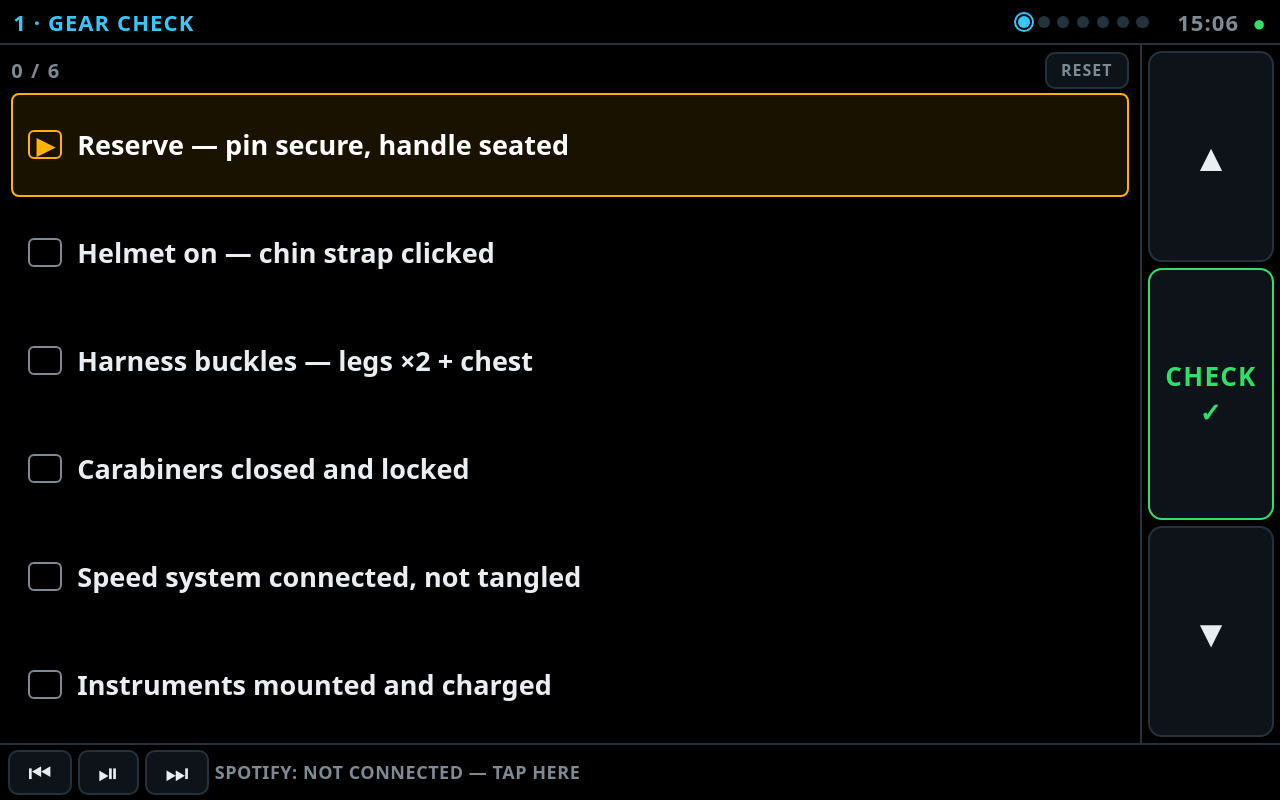
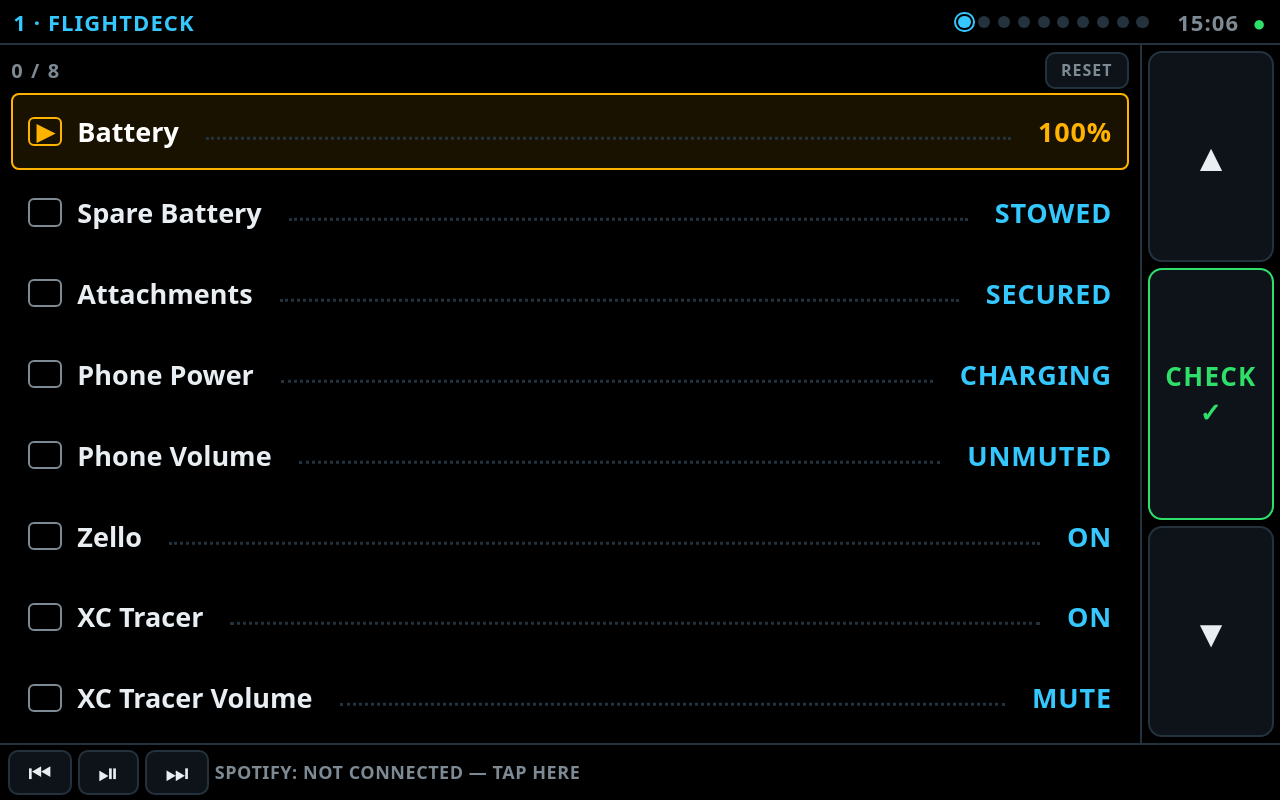
Before and after one commit to NitramEvad/checklist, a plain HTML site: page index.html in a window 1280 px wide. Drawn offline with Linux system fonts and the light colour scheme.

Commit message:
Replace checklists with real ones from spreadsheet; challenge-response rows
- Import the actual pre-flight checklist (FLIGHTDECK, X4, XCTRACK,
  HARNESS, HELMET, FINAL PREP/RE-CHECK) from the pilot's spreadsheet,
  split into 8 pages so every page stays big and readable in flight
- Items are now ["Challenge", "RESPONSE"] pairs rendered airline-style
  with a dotted leader and the expected state right-aligned (cyan ->
  amber when active -> green when checked); plain strings still work
- Bump service worker cache to pfc-v2 so cached clients pick this up

Co-Authored-By: Claude Opus 4.8 <noreply@anthropic.com>
Claude-Session: https://claude.ai/code/session_018MhJKBfoY2VepFBeydDwaS

```diff
--- a/css/style.css
+++ b/css/style.css
@@ -195,7 +195,26 @@ ul.cl li .lbl {
   white-space: nowrap;
   overflow: hidden;
   text-overflow: ellipsis;
+  flex-shrink: 1;
 }
+
+/* challenge–response layout: Challenge ········ RESPONSE */
+ul.cl li .leader {
+  flex: 1;
+  min-width: 0.8em;
+  border-bottom: 3px dotted var(--line);
+  align-self: center;
+  transform: translateY(0.25em);
+  margin: 0 0.45em;
+}
+ul.cl li .resp {
+  white-space: nowrap;
+  font-weight: 800;
+  letter-spacing: 0.03em;
+  color: var(--cyn);
+}
+ul.cl li.active .resp { color: var(--amb); }
+ul.cl li.done   .resp { color: var(--grn); }
 
 ul.cl li.done { color: var(--grn); }
 ul.cl li.done .box { border-color: var(--grn); color: var(--grn); }
--- a/js/app.js
+++ b/js/app.js
@@ -149,11 +149,16 @@
         <button class="minibtn" id="resetPage">RESET</button>
       </div>
       <ul class="cl">
-        ${p.items.map((it, i) => `
+        ${p.items.map((it, i) => {
+          // item is either "text" or ["Challenge", "RESPONSE"]
+          const [lbl, resp] = Array.isArray(it) ? it : [it, ''];
+          return `
           <li class="${chk[i] ? 'done' : (i === act ? 'active' : '')}" data-i="${i}">
             <span class="box">${chk[i] ? '✓' : (i === act ? '▶' : '')}</span>
-            <span class="lbl">${esc(it)}</span>
-          </li>`).join('')}
+            <span class="lbl">${esc(lbl)}</span>
+            ${resp ? `<span class="leader"></span><span class="resp">${esc(resp)}</span>` : ''}
+          </li>`;
+        }).join('')}
       </ul>`;
     c.querySelectorAll('li').forEach(li =>
       li.addEventListener('click', () => toggleItem(pi, Number(li.dataset.i))));
--- a/js/checklists.js
+++ b/js/checklists.js
@@ -1,8 +1,11 @@
 // ============================================================
 //  YOUR PRE-FLIGHT CHECKLISTS — edit freely.
 //
-//  Each entry is one page: { title: "...", items: ["...", ...] }
-//  Keep it to ~5–7 items per page so text stays big and readable
+//  Each entry is one page: { title: "...", items: [...] }
+//  An item is either:
+//    ["Challenge", "RESPONSE"]  → rendered as   Challenge ···· RESPONSE
+//    "Plain text"               → rendered as a simple line
+//  Keep it to ~5–9 items per page so text stays big and readable
 //  on the flight deck. Add or remove pages as you like — the app
 //  adapts automatically (page dots, cycling, auto-advance).
 //
@@ -13,58 +16,99 @@
 
 const CHECKLISTS = [
   {
-    title: "1 · GEAR CHECK",
+    title: "1 · FLIGHTDECK",
     items: [
-      "Reserve — pin secure, handle seated",
-      "Helmet on — chin strap clicked",
-      "Harness buckles — legs ×2 + chest",
-      "Carabiners closed and locked",
-      "Speed system connected, not tangled",
-      "Instruments mounted and charged",
+      ["Battery", "100%"],
+      ["Spare Battery", "STOWED"],
+      ["Attachments", "SECURED"],
+      ["Phone Power", "CHARGING"],
+      ["Phone Volume", "UNMUTED"],
+      ["Zello", "ON"],
+      ["XC Tracer", "ON"],
+      ["XC Tracer Volume", "MUTE"],
     ],
   },
   {
-    title: "2 · WING & LINES",
+    title: "2 · X4",
     items: [
-      "Wing laid out in arc, centre loaded",
-      "Lines separated — no knots or tangles",
-      "No sticks / debris in the lines",
-      "Risers straight — no twists",
-      "Brake lines free to the pulleys",
-      "A-risers identified and in hand",
+      ["X4", "SECURED"],
+      ["X4 Battery", "FULL"],
+      ["Bluetooth", "RED O"],
+      ["Bluetooth Pairing", "A + O"],
+      ["X4 Standby", "A"],
     ],
   },
   {
-    title: "3 · HOOK-IN & PILOT",
+    title: "3 · XCTRACK",
     items: [
-      "LEG LOOPS ×2 — CONFIRMED",
-      "Chest strap set to correct width",
-      "Risers hooked in — correct sides",
-      "No twist between harness and wing",
-      "Brake toggles in hands, correct side",
-      "Radio / phone check",
+      ["XC Tracer", "CONNECTED"],
+      ["Task", "SET"],
+      ["Airspace", "ACTIVATED"],
+      ["QNH/GPS Alt", "ALIGN"],
+      ["Pages", "CHECKED"],
     ],
   },
   {
-    title: "4 · WIND & AIRSPACE",
+    title: "4 · HARNESS",
     items: [
-      "Wind direction on launch — OK",
-      "Wind strength within my limits",
-      "Cycles / thermal timing judged",
-      "Launch and approach clear of traffic",
-      "Airspace and NOTAMs checked",
-      "Landing options identified",
+      ["Flightdeck", "ZIPPED"],
+      ["Radio Pocket", "CHOCS"],
+      ["Left Pocket", "X4 SECURE"],
+      ["Right Pocket", "AS NEEDED"],
+      ["Speed Arms", "STOWED"],
+      ["Water", "SEALED + FLOWING"],
+      ["All Packed", "CHECKED"],
+      ["Compartment", "ZIPPED"],
     ],
   },
   {
-    title: "5 · FINAL — BEFORE LAUNCH",
+    title: "5 · HARNESS / GENERAL",
     items: [
-      "Helmet and visor — final touch check",
-      "All zips and pockets closed",
-      "XCTrack ready — track recording armed",
-      "Camera on (optional)",
-      "Airspace ahead clear — \"CLEAR!\"",
-      "Committed — fly the wing",
+      ["Speedbar", "CHECKED"],
+      ["Tow Bridle", "2X"],
+      ["Wing", "ATTACHED"],
+      ["Speedbar Maillons", "2X"],
+      ["Reserve Pins & Handle", "CHECKED"],
+      ["Shoes", "FASTENED"],
+      ["Pockets", "ZIPPED"],
+      ["Lens Cap", "STOWED"],
+    ],
+  },
+  {
+    title: "6 · HELMET",
+    items: [
+      ["PTT", "DOWN (|)"],
+      ["Mic", "POWER ON"],
+      ["Clipped", "DOWN"],
+      ["Coms Check", "ECHO TEST"],
+      ["Zello", "CHANNEL SET"],
+    ],
+  },
+  {
+    title: "7 · FINAL · CLIPS + WING",
+    items: [
+      ["Red Clips", "X2"],
+      ["White Clip", "CLIPPED"],
+      ["Chest Clips", "X2"],
+      ["Flightdeck Clip", "CLIPPED"],
+      ["Speedbar", "FREE"],
+      ["Maillons", "CLIPPED + FREE"],
+      ["Reserve", "STOWED"],
+      ["Crabs", "CLIPPED + CLEAR"],
+    ],
+  },
+  {
+    title: "8 · FINAL · GENERAL",
+    items: [
+      ["Shoes", "LACED"],
+      ["Helmet", "CLIPPED"],
+      ["Coms Check", "CHECKED"],
+      ["XC Tracer", "AUDIO ON"],
+      ["XC Track", "LIVE"],
+      ["Phone", "SECURE"],
+      ["Goggles", "ON"],
+      ["Gloves", "ON"],
+      ["Pockets", "SECURE"],
     ],
   },
 ];
--- a/sw.js
+++ b/sw.js
@@ -9,7 +9,7 @@
 //  to swap to the fresh cache on their next online visit.
 // ============================================================
 
-const CACHE_VERSION = 'pfc-v1';
+const CACHE_VERSION = 'pfc-v2';
 
 const ASSETS = [
   './',
```
Also changed, not shown: 1 other file.
